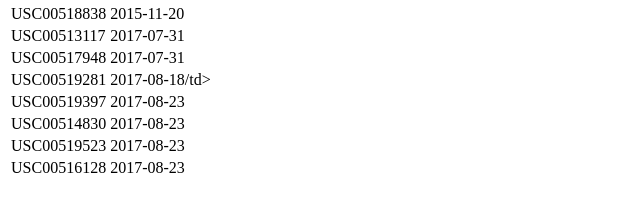
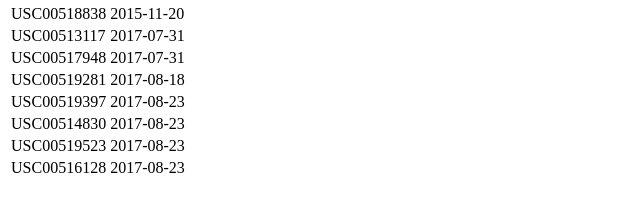
Before and after one commit to kyliejtan/Homework8, a plain HTML site: page index.html in a window 1280 px wide. Shown: the part 480-692 px from the top of the page, 0-640 px from the left. Drawn offline with Linux system fonts and the light colour scheme.

Commit message:
Update index.html

```diff
--- a/index.html
+++ b/index.html
@@ -54,7 +54,7 @@
     </tr>
     <tr>
       <td>USC00519281</td>
-      <td>2017-08-18/td>
+      <td>2017-08-18</td>
     </tr>
     <tr>
       <td>USC00519397</td>
```
